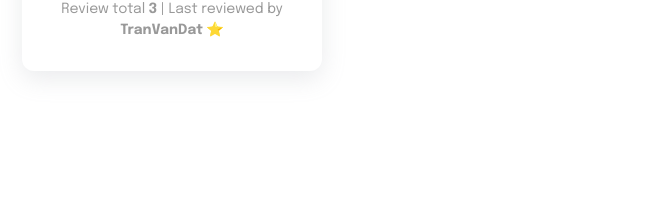
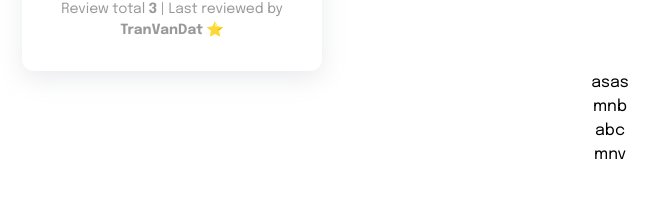
Before and after one commit to tranvandat05032002/beginnerTypescript, a React (Vite) app: page / in a window 1280 px wide. Shown: the part 283-480 px from the top of the page, without its empty margins (30-689 px from the left). Built offline with nearby package versions, Linux system fonts and the light colour scheme.

Commit message:
interface, props function, assertions

```diff
--- a/src/App.tsx
+++ b/src/App.tsx
@@ -1,6 +1,6 @@
 import React from "react";
-import Basic from "./basic/Basic";
 import "./App.css";
+import Card from "./component/Card";
 
 const reviews: {
   name: string;
@@ -63,7 +63,7 @@ const travelItem: {
 console.log(travelItem);
 
 function App() {
-  const [count, setCount] = React.useState(0);
+  // const [count, setCount] = React.useState(0);
   function displayReview(
     lenReview: number,
     nameReview: string,
@@ -92,6 +92,7 @@ function App() {
           </div>
         </div>
       </div>
+      <Card description="abc" image="mnv" name="mnb" title="asas"></Card>
     </React.Fragment>
   );
 }
--- /dev/null
+++ b/src/basic/Interface.tsx
@@ -0,0 +1,6 @@
+export interface ICard {
+  title: string;
+  name: string;
+  description: string;
+  image: string;
+}
--- /dev/null
+++ b/src/component/Card.tsx
@@ -0,0 +1,14 @@
+import { ICard } from "../basic/Interface";
+
+const Card = ({ title, name, description, image }: ICard) => {
+  return (
+    <div>
+      <div>{title}</div>
+      <div>{name}</div>
+      <div>{description}</div>
+      <div>{image}</div>
+    </div>
+  );
+};
+
+export default Card;
```
Also changed, not shown: .eslintrc.cjs, 1 other file (tests, documents, lock files or other folders).
